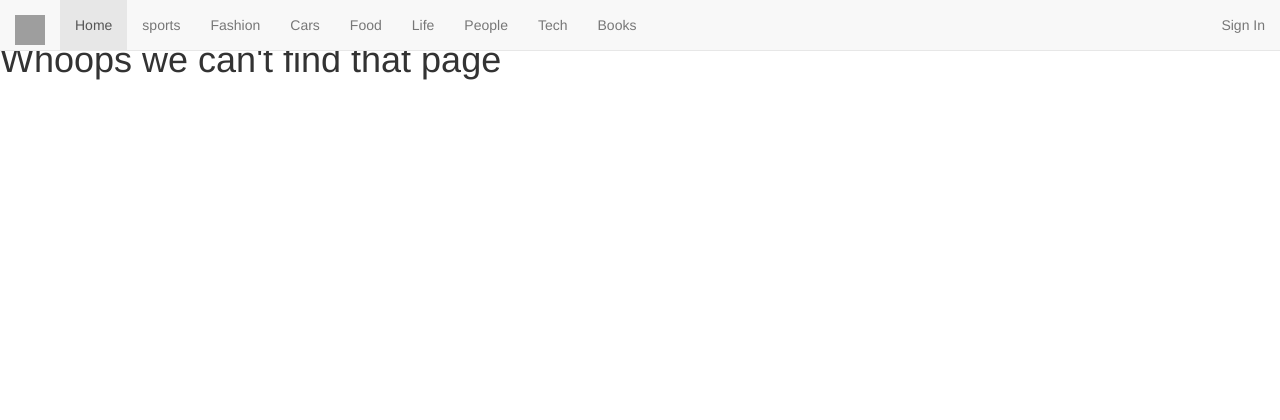
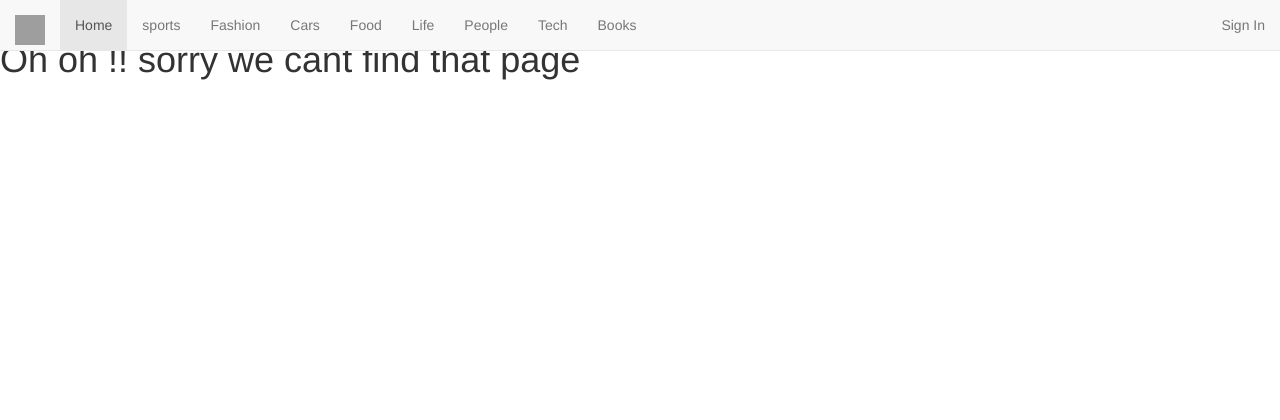
Before and after one commit to Sgalaano/Blog, a Flask app: template app/templates/fourOwfour.html in a window 1280 px wide. Shown: the top 420 px of the page. Run offline with Flask 2, Linux system fonts and the light colour scheme; the template is opened without the code that fills it, so the values that code supplies are empty; some libraries are stand-ins or nearby versions; grey boxes are pictures that could not be loaded.

Commit message:
added features

```diff
--- a/app/templates/fourOwfour.html
+++ b/app/templates/fourOwfour.html
@@ -1,5 +1,5 @@
 {% extends 'base.html' %}
 
 {% block content %}
-<h1>Whoops we can't find that page</h1>
+<h1>Oh oh !! sorry we cant find that page</h1>
 {% endblock %}
```
